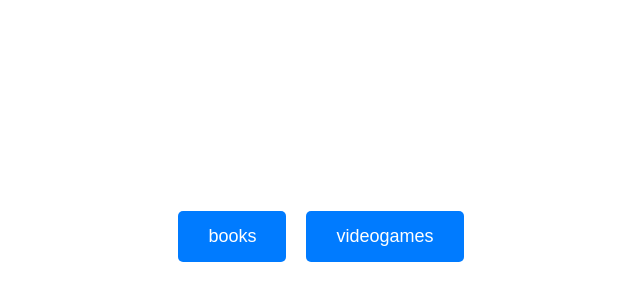
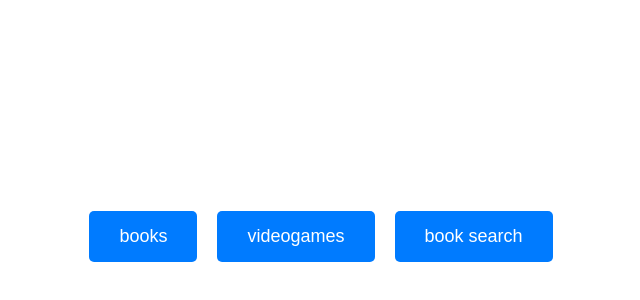
Before and after one commit to JavierDCH12/WebAppChristmasGifts, an Angular app in the folder front/app-front/: page /category-selection in a window 1280 px wide. Shown: the part 172-472 px from the top of the page, without its empty margins (319-959 px from the left). Built offline with nearby package versions, Linux system fonts and the light colour scheme.

Commit message:
fixing book search selection

```diff
--- a/front/app-front/src/app/components/category-selection/category-selection.component.html
+++ b/front/app-front/src/app/components/category-selection/category-selection.component.html
@@ -1,4 +1,6 @@
 <div class="button-container">
   <button class="category-button" (click)="selectCategory('books')">books</button>
   <button class="category-button" (click)="selectCategory('games')">videogames</button>
+  <button class="category-button" (click)="selectCategory('book_search')">book search</button>
+
 </div>
--- a/front/app-front/src/app/components/category-selection/category-selection.component.ts
+++ b/front/app-front/src/app/components/category-selection/category-selection.component.ts
@@ -1,22 +1,21 @@
 import { Component } from '@angular/core';
 import { Router } from '@angular/router';
 
-
 @Component({
   selector: 'app-category-selection',
-  imports: [],
   templateUrl: './category-selection.component.html',
-  styleUrl: './category-selection.component.scss'
+  styleUrls: ['./category-selection.component.scss']
 })
 export class CategorySelectionComponent {
-  constructor(private router:Router) { }
+  constructor(private router: Router) { }
 
   selectCategory(category: string) {
     localStorage.setItem('selectedCategory', category);
 
-   // this.router.navigate([`/recommendations/${category}`]);
-   this.router.navigate([`/search/books`]);
+    if (category === 'book_search') {
+      this.router.navigate(['/book-search']);
+    } else {
+      this.router.navigate([`/recommendations/${category}`]);
+    }
   }
-
-
 }
```
Also changed, not shown: 1 other file (tests, documents, lock files or other folders).
